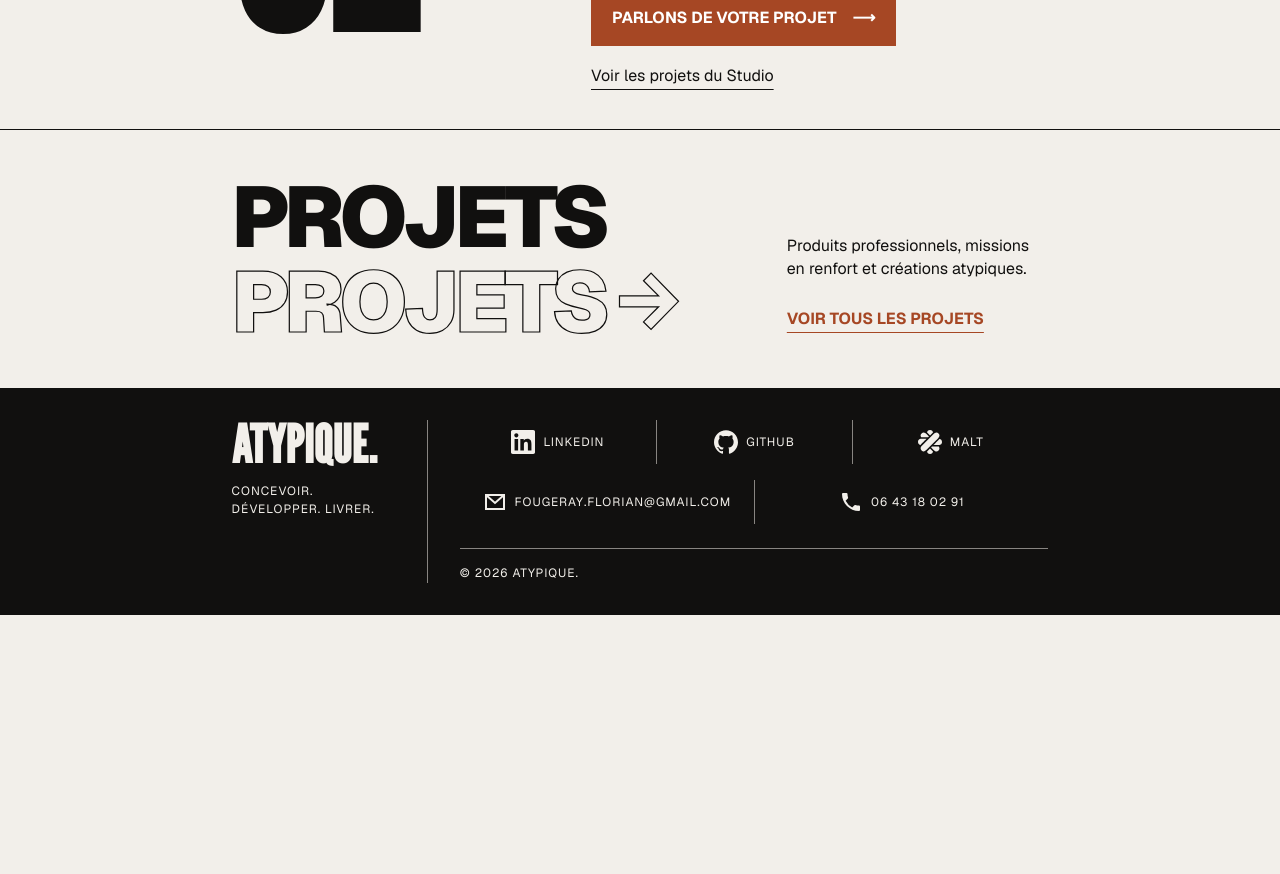
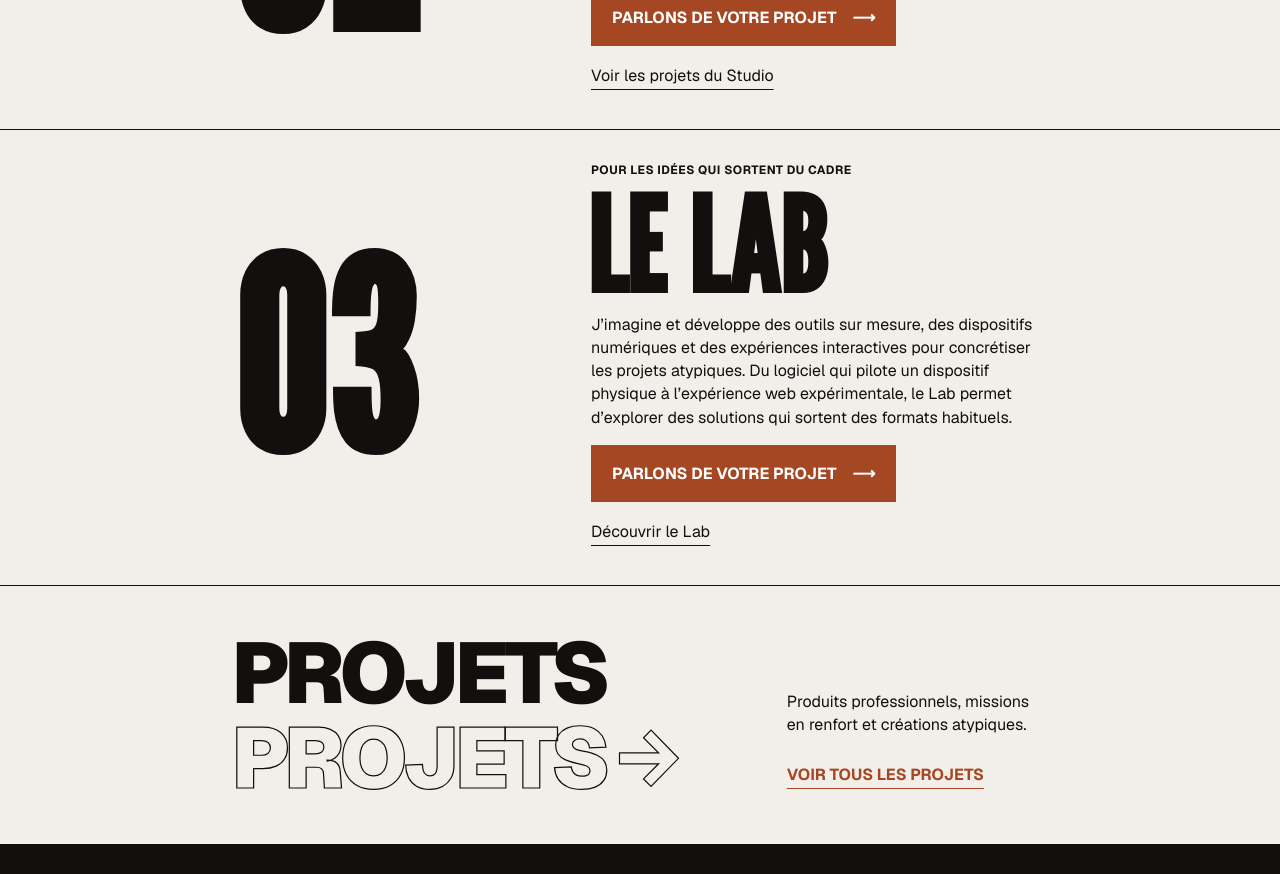
Before and after one commit to BaltiBlast/atypique-portofolio, a Next.js app: page / in a window 1280 px wide. Shown: the part 1560-2434 px from the top of the page. Before the commit the page ends 2175 px from the top, so only its background shows below. Built offline with nearby package versions, Linux system fonts and the light colour scheme.

Commit message:
feat: présenter le Lab sur la page d’accueil

```diff
--- a/app/page.js
+++ b/app/page.js
@@ -36,6 +36,19 @@ const serviceSections = [
     secondaryCtaLabel: "Voir les projets du Studio",
     secondaryCtaHref: "/projets/#studio",
   },
+  {
+    id: "lab",
+    number: "03",
+    fullWidthContentOnMobile: true,
+    eyebrow: "Pour les idées qui sortent du cadre",
+    title: "Le Lab",
+    description:
+      "J’imagine et développe des outils sur mesure, des dispositifs numériques et des expériences interactives pour concrétiser les projets atypiques. Du logiciel qui pilote un dispositif physique à l’expérience web expérimentale, le Lab permet d’explorer des solutions qui sortent des formats habituels.",
+    ctaLabel: "Parlons de votre projet",
+    ctaHref: "/contact/",
+    secondaryCtaLabel: "Découvrir le Lab",
+    secondaryCtaHref: "/lab/",
+  },
 ];
 
 export default function Home() {
```
